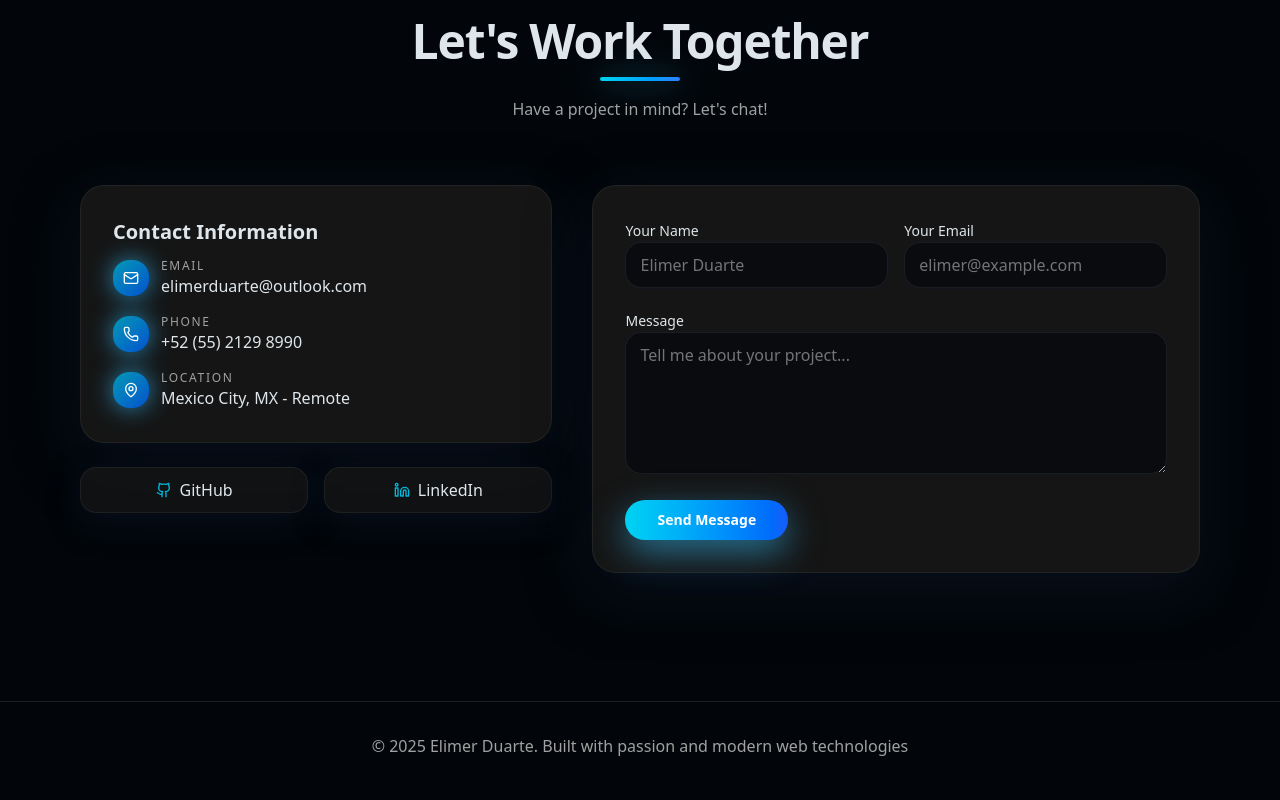
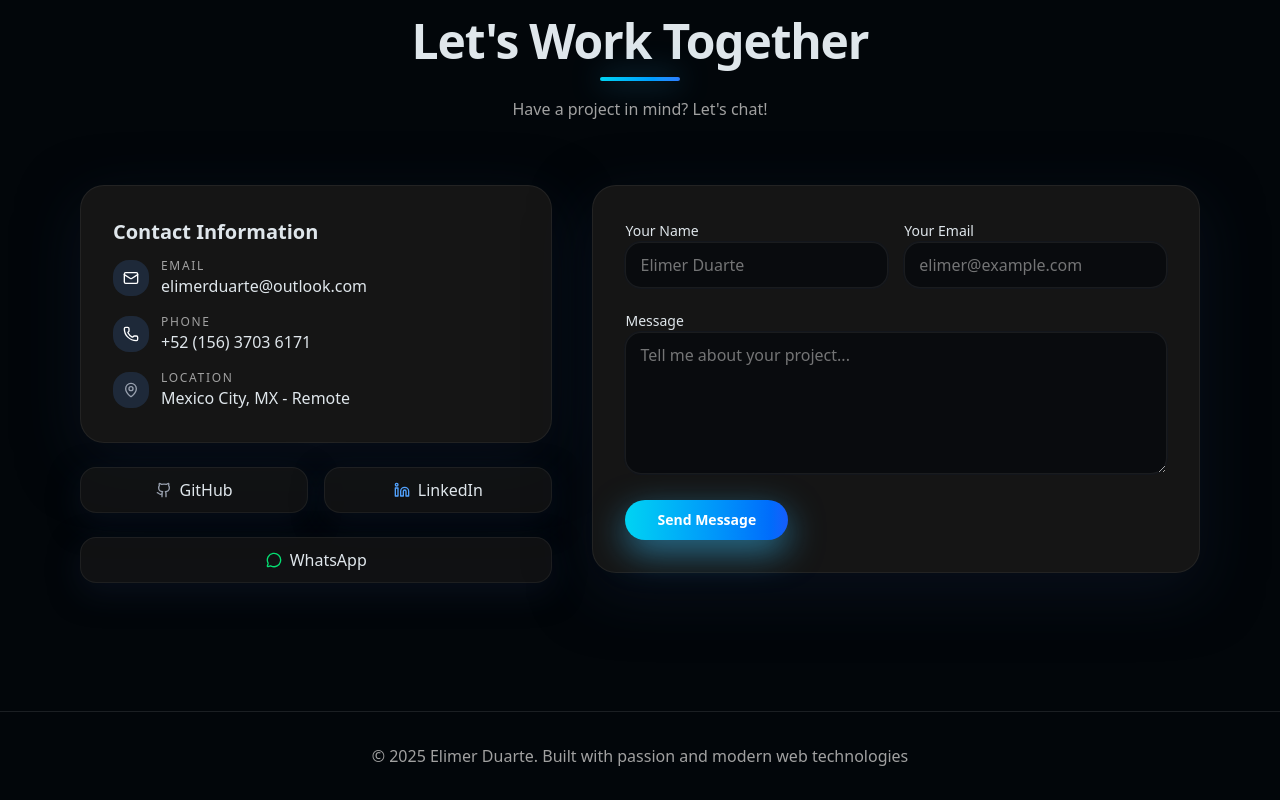
Before and after one commit to elimerj/portfolio, a React (Vite) app: page / in a window 1280 px wide. Shown: the part 3502-4302 px from the top of the page. Built offline with nearby package versions, Linux system fonts and the light colour scheme; no server answers.

Commit message:
update contact components

```diff
--- a/src/components/contact/ui/ContactInfo.tsx
+++ b/src/components/contact/ui/ContactInfo.tsx
@@ -1,12 +1,20 @@
 import { ContactItem } from './ContactItem';
 import { useLanguage } from '@/contexts/LanguageContext';
 import { GlowButton } from './GlowButton';
-import { Mail, Phone, MapPin, Github, Linkedin } from 'lucide-react';
+import {
+  Mail,
+  Phone,
+  MapPin,
+  Github,
+  Linkedin,
+  MessageCircle,
+} from 'lucide-react';
 
 const email = 'elimerduarte@outlook.com';
-const phone = '+52 (55) 2129 8990';
+const whatsapp = 'https://wa.me/5215637036171?text=Hola%20vi%20tu%20portafolio';
 const github = 'https://github.com/elimerj';
 const linkedln = 'https://linkedin.com/in/elimerduarte';
+const phone = '+52 (156) 3703 6171 ';
 
 export const ContactInfo = () => {
   const { t } = useLanguage();
@@ -48,11 +56,15 @@ export const ContactInfo = () => {
               icon={Mail}
               label={t('contact.emailinfo')}
               value={email}
+              href={`mailto:${email}`}
+              interactive
             />
             <ContactItem
               icon={Phone}
               label={t('contact.phoneinfo')}
               value={phone}
+              href={`callto:${phone}`}
+              interactive
             />
             <ContactItem
               icon={MapPin}
@@ -65,9 +77,51 @@ export const ContactInfo = () => {
 
       {/* CTA rápida: enlaces sociales / llamada */}
       <div className='grid grid-cols-1 sm:grid-cols-2 gap-4 '>
-        <GlowButton icon={Github} label='GitHub' href={github} />
-        <GlowButton icon={Linkedin} label='LinkedIn' href={linkedln} />
+        <GlowButton
+          className='
+    hover:border-gray-500/70
+  '
+          iconClassName='
+    text-gray-400
+  '
+          glowClassName='
+    bg-linear-to-r from-gray-500/40 to-emerald-500/40
+  '
+          icon={Github}
+          label='GitHub'
+          href={github}
+        />
+
+        <GlowButton
+          className='
+    hover:border-blue-500/70
+  '
+          iconClassName='
+    text-blue-400
+  '
+          glowClassName='
+    bg-linear-to-r from-blue-500/40 to-emerald-500/40
+  '
+          icon={Linkedin}
+          label='LinkedIn'
+          href={linkedln}
+        />
       </div>
+
+      <GlowButton
+        icon={MessageCircle}
+        label='WhatsApp'
+        href={whatsapp}
+        className='
+    hover:border-green-500/70
+  '
+        iconClassName='
+    text-green-400
+  '
+        glowClassName='
+    bg-linear-to-r from-green-500/40 to-emerald-500/40
+  '
+      />
     </div>
   );
 };
--- a/src/components/contact/ui/ContactItem.tsx
+++ b/src/components/contact/ui/ContactItem.tsx
@@ -2,17 +2,45 @@ interface ContactItemProps {
   icon: React.ComponentType<React.SVGProps<SVGSVGElement>>;
   label: string;
   value: string;
+  href?: string;
+  interactive?: boolean;
 }
 
-export const ContactItem = ({ icon: Icon, label, value }: ContactItemProps) => (
-  <div className='flex items-start gap-3'>
-    <div
-      className='mt-0.5 flex h-9 w-9 items-center justify-center rounded-2xl
-                 bg-linear-to-br from-cyan-500/80 to-blue-600/80
-                 text-white shadow-[0_0_25px_rgba(56,189,248,0.7)]'
+export const ContactItem = ({
+  icon: Icon,
+  label,
+  value,
+  href,
+  interactive,
+}: ContactItemProps) => {
+  const Wrapper = href ? 'a' : 'div';
+
+  return (
+    <div className='flex items-start gap-3 group'>
+      <Wrapper
+        href={href}
+        className={`
+  mt-0.5 flex h-9 w-9 items-center justify-center rounded-2xl transition
+  bg-gray-800 text-white
+  ${
+    interactive &&
+    `
+    group-hover:bg-linear-to-br
+    group-hover:from-cyan-500/80
+    group-hover:to-blue-600/80
+    group-hover:shadow-[0_0_25px_rgba(56,189,248,0.7)]
+  `
+  }
+`}
       >
-      <Icon className='size-4' />
-    </div>
+        <Icon
+          className={`
+            size-4 transition
+            ${interactive ? 'group-hover:text-white' : 'text-gray-400'}
+          `}
+        />
+      </Wrapper>
+
       <div>
         <p className='text-xs font-medium uppercase tracking-[0.14em] text-muted-foreground'>
           {label}
@@ -21,3 +49,4 @@ export const ContactItem = ({ icon: Icon, label, value }: ContactItemProps) => (
       </div>
     </div>
   );
+};
--- a/src/components/contact/ui/GlowButton.tsx
+++ b/src/components/contact/ui/GlowButton.tsx
@@ -1,10 +1,22 @@
+import { cn } from '@/lib/utils';
+
 interface GlowButtonProps {
   icon: React.ComponentType<React.SVGProps<SVGSVGElement>>;
   label: string;
   href: string;
+  className?: string;
+  iconClassName?: string;
+  glowClassName?: string;
 }
 
-export const GlowButton = ({ icon: Icon, label, href }: GlowButtonProps) => (
+export const GlowButton = ({
+  icon: Icon,
+  label,
+  href,
+  className,
+  iconClassName,
+  glowClassName,
+}: GlowButtonProps) => (
   <a
     href={href}
     target={href.startsWith('http') ? '_blank' : undefined}
@@ -12,22 +24,32 @@ export const GlowButton = ({ icon: Icon, label, href }: GlowButtonProps) => (
     className='group relative block'
   >
     <div
-      className='
+      className={cn(
+        `
         pointer-events-none absolute -inset-1 rounded-full
         bg-linear-to-r from-cyan-500/40 to-blue-500/40
         blur-xl opacity-0 group-hover:opacity-100
         transition-opacity duration-500
-        '
+        `,
+        glowClassName,
+      )}
     />
+
     <div
-      className='relative flex items-center justify-center gap-2 rounded-2xl
-                 border border-border/60 bg-card/70 px-4 py-2.5 text-sm md:text-base
+      className={cn(
+        `
+        relative flex items-center justify-center gap-2 rounded-2xl
+        border border-border/60 bg-card/70 px-4 py-2.5
+        text-sm md:text-base
         shadow-[0_10px_30px_rgba(15,23,42,0.55)]
         transition-transform duration-300
         group-hover:scale-[1.06]
-          hover:border-blue-500/70'
+        hover:border-blue-500/70
+        `,
+        className,
+      )}
     >
-      <Icon className='size-4 text-cyan-500' />
+      <Icon className={cn('size-4 text-cyan-500', iconClassName)} />
       <span>{label}</span>
     </div>
   </a>
```
Lines whose indentation alone changed are shown as unchanged.
